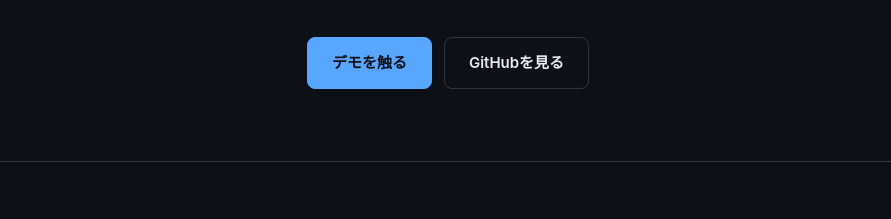
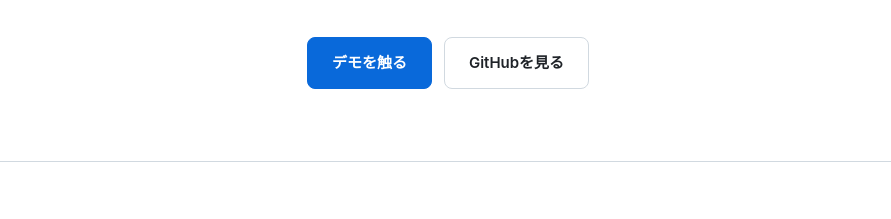
Before and after one commit to AoyamaRito/ai-desk, a plain HTML site: page website/index.html in a window 1280 px wide. Shown: the part 329-548 px from the top of the page, without its empty margins (192-1083 px from the left). Drawn offline with Linux system fonts and the light colour scheme.

Commit message:
style(website): switch LP from dark to light theme
GitHub light palette: ffffff bg, 1f2328 fg, 0969da accent. Adjusted
btn-primary text color to white and hover shade to maintain contrast.

Co-Authored-By: Claude Opus 4.7 (1M context) <noreply@anthropic.com>

```diff
--- a/website/index.html
+++ b/website/index.html
@@ -11,14 +11,14 @@
 <meta property="og:url" content="https://aoyamarito.github.io/ai-desk/website/">
 <style>
 :root {
-  --bg: #0d1117;
-  --bg-elev: #161b22;
-  --fg: #e6edf3;
-  --fg-dim: #8b949e;
-  --accent: #58a6ff;
-  --accent-2: #7ee787;
-  --border: #30363d;
-  --code-bg: #1c2128;
+  --bg: #ffffff;
+  --bg-elev: #f6f8fa;
+  --fg: #1f2328;
+  --fg-dim: #656d76;
+  --accent: #0969da;
+  --accent-2: #1a7f37;
+  --border: #d1d9e0;
+  --code-bg: #f6f8fa;
   --max: 880px;
 }
 * { box-sizing: border-box; }
@@ -75,8 +75,8 @@ section { max-width: var(--max); margin: 0 auto; padding: 0 24px; }
   transition: all 0.15s ease;
 }
 .btn:hover { text-decoration: none; transform: translateY(-1px); }
-.btn-primary { background: var(--accent); color: #0d1117; border-color: var(--accent); }
-.btn-primary:hover { background: #79b8ff; }
+.btn-primary { background: var(--accent); color: #ffffff; border-color: var(--accent); }
+.btn-primary:hover { background: #0860ca; }
 .btn-secondary { background: transparent; color: var(--fg); }
 .btn-secondary:hover { background: var(--bg-elev); border-color: var(--fg-dim); }
 
```
